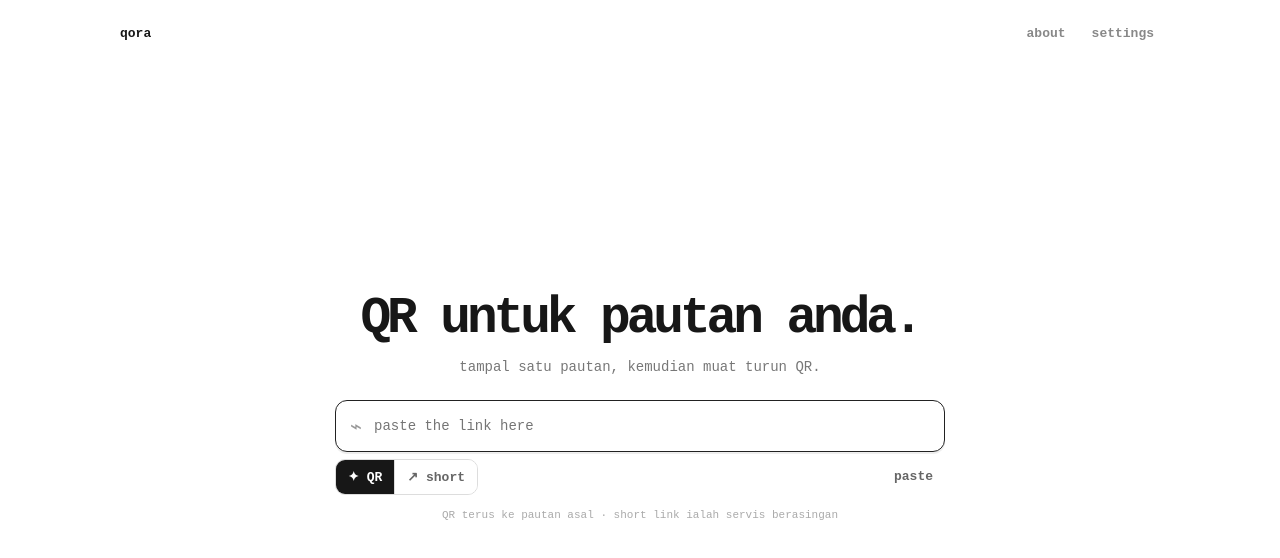
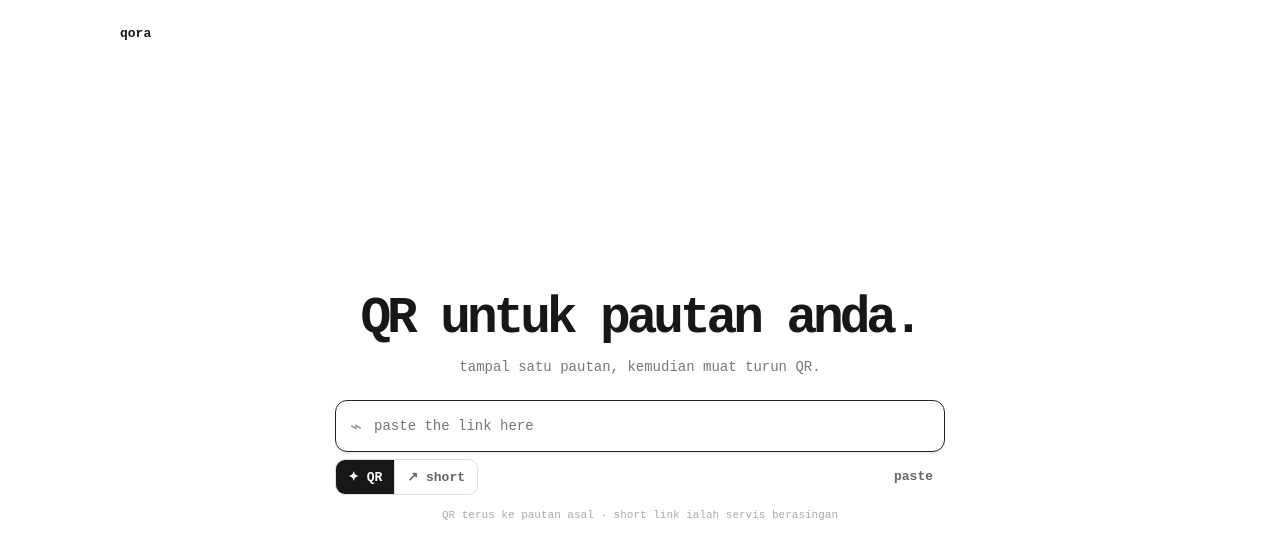
Before and after one commit to opensos/qora, a SvelteKit app: page / in a window 1280 px wide. Shown: the top 558 px of the page. Built offline with nearby package versions, Linux system fonts and the light colour scheme.

Commit message:
ui: remove About and Settings header controls

```diff
--- a/src/routes/+page.svelte
+++ b/src/routes/+page.svelte
@@ -5,7 +5,7 @@
  async function copyShortLink(){if(!shortUrl)return;copyError='';try{await navigator.clipboard.writeText(shortUrl);copied=true;setTimeout(()=>copied=false,2000)}catch{copied=false;copyError='Tidak dapat menyalin secara automatik. Sila salin pautan secara manual.'}}
  async function download(format:'png'|'svg'){if(!url.trim()||!svg)return;const content=format==='svg'?svg:await QRCode.toDataURL(url.trim(),{width:1600,margin:2});const href=format==='svg'?URL.createObjectURL(new Blob([content],{type:'image/svg+xml'})):content;const link=document.createElement('a');link.href=href;link.download=`qora-qr.${format}`;link.click();if(format==='svg')URL.revokeObjectURL(href)}
 </script>
-<main><header><a href="/">qora</a><nav><button>about</button><button>settings</button></nav></header><section><h1>{mode==='qr'?'QR untuk pautan anda.':'Pendekkan pautan anda.'}</h1><p>{mode==='qr'?'tampal satu pautan, kemudian muat turun QR.':'buat pautan pendek tanpa ubah QR asal anda.'}</p><div class="entry"><span>⌁</span><input value={url} on:input={e=>qr(e.currentTarget.value)} placeholder="paste the link here"/>{#if mode==='shorten'}<button class="go" on:click={shorten}>{working?'…':'→'}</button>{/if}</div><div class="tools"><div><button on:click={()=>{mode='qr';qr(url)}} class:active={mode==='qr'}>✦ QR</button><button on:click={()=>{mode='shorten';svg=''}} class:active={mode==='shorten'}>↗ short</button></div><button class="paste" on:click={()=>navigator.clipboard.readText().then(qr)}>paste</button></div>{#if svg}<div class="result"><div class="qr">{@html svg}</div><div class="downloads"><button on:click={()=>download('png')}>↓ PNG</button><button on:click={()=>download('svg')}>↓ SVG</button></div></div>{/if}{#if shortUrl}<button type="button" class="short-link" on:click={copyShortLink} aria-label="Salin pautan pendek" title="Klik untuk salin pautan"><span>{shortUrl}</span>{#if copied}<span class="copy-state" aria-live="polite">✓</span>{/if}</button>{/if}{#if copyError}<em>{copyError}</em>{/if}{#if error}<em>{error}</em>{/if}<small class="notice">QR terus ke pautan asal · short link ialah servis berasingan</small></section></main>
+<main><header><a href="/">qora</a></header><section><h1>{mode==='qr'?'QR untuk pautan anda.':'Pendekkan pautan anda.'}</h1><p>{mode==='qr'?'tampal satu pautan, kemudian muat turun QR.':'buat pautan pendek tanpa ubah QR asal anda.'}</p><div class="entry"><span>⌁</span><input value={url} on:input={e=>qr(e.currentTarget.value)} placeholder="paste the link here"/>{#if mode==='shorten'}<button class="go" on:click={shorten}>{working?'…':'→'}</button>{/if}</div><div class="tools"><div><button on:click={()=>{mode='qr';qr(url)}} class:active={mode==='qr'}>✦ QR</button><button on:click={()=>{mode='shorten';svg=''}} class:active={mode==='shorten'}>↗ short</button></div><button class="paste" on:click={()=>navigator.clipboard.readText().then(qr)}>paste</button></div>{#if svg}<div class="result"><div class="qr">{@html svg}</div><div class="downloads"><button on:click={()=>download('png')}>↓ PNG</button><button on:click={()=>download('svg')}>↓ SVG</button></div></div>{/if}{#if shortUrl}<button type="button" class="short-link" on:click={copyShortLink} aria-label="Salin pautan pendek" title="Klik untuk salin pautan"><span>{shortUrl}</span>{#if copied}<span class="copy-state" aria-live="polite">✓</span>{/if}</button>{/if}{#if copyError}<em>{copyError}</em>{/if}{#if error}<em>{error}</em>{/if}<small class="notice">QR terus ke pautan asal · short link ialah servis berasingan</small></section></main>
 <style>
   *{box-sizing:border-box} main{height:100dvh;overflow:hidden;background:#fff;color:#171717}
   header{height:50px;display:flex;align-items:center;justify-content:space-between;width:min(1040px,92%);margin:auto;font:600 13px ui-monospace,SFMono-Regular,monospace} header a{color:#171717;text-decoration:none;font-weight:800;transition:opacity .15s ease} header a:hover{opacity:.55} header nav{display:flex;gap:14px} header button{border:0;background:transparent;color:#888;font:inherit;cursor:pointer;transition:color .15s ease} header button:hover{color:#171717}
```
